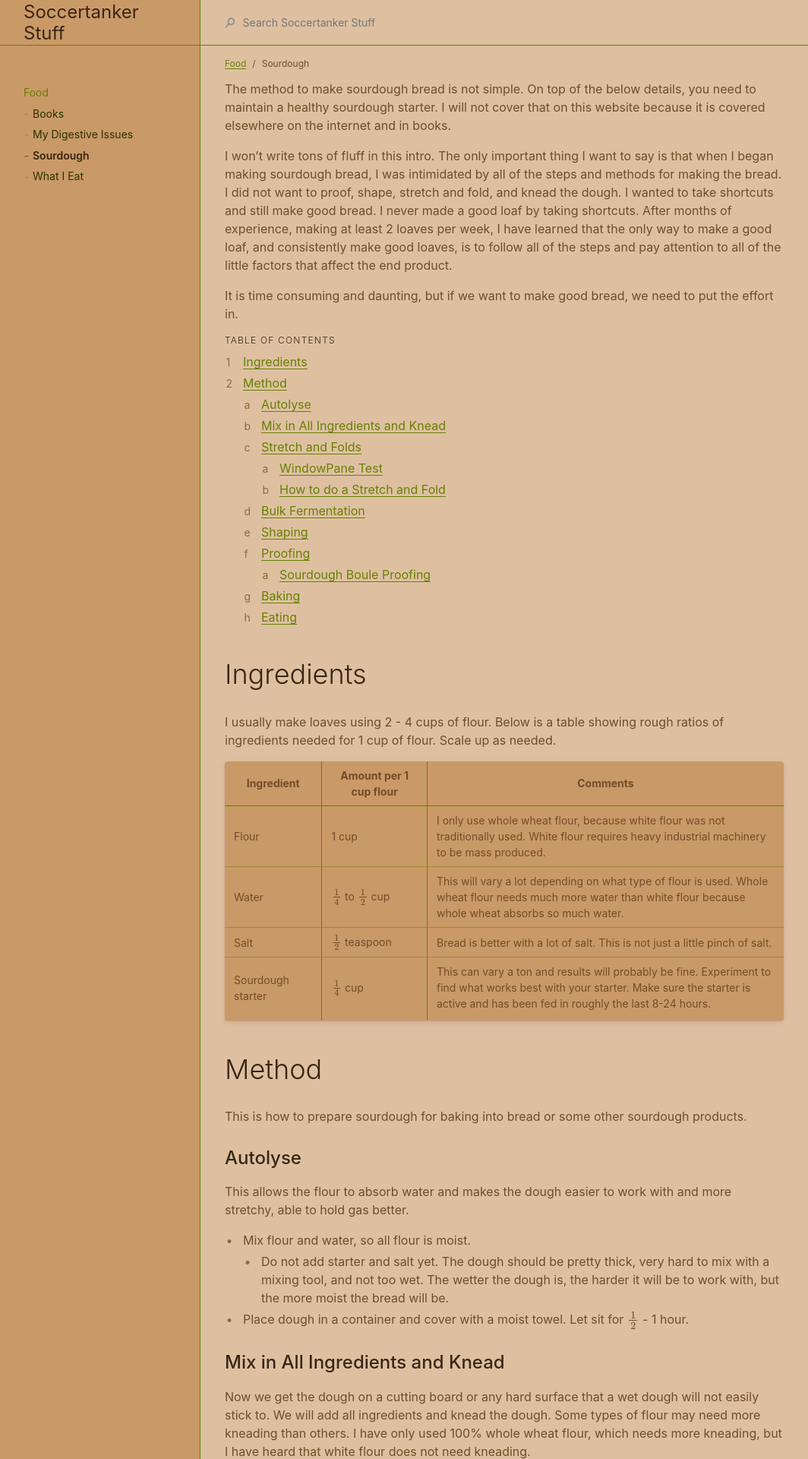
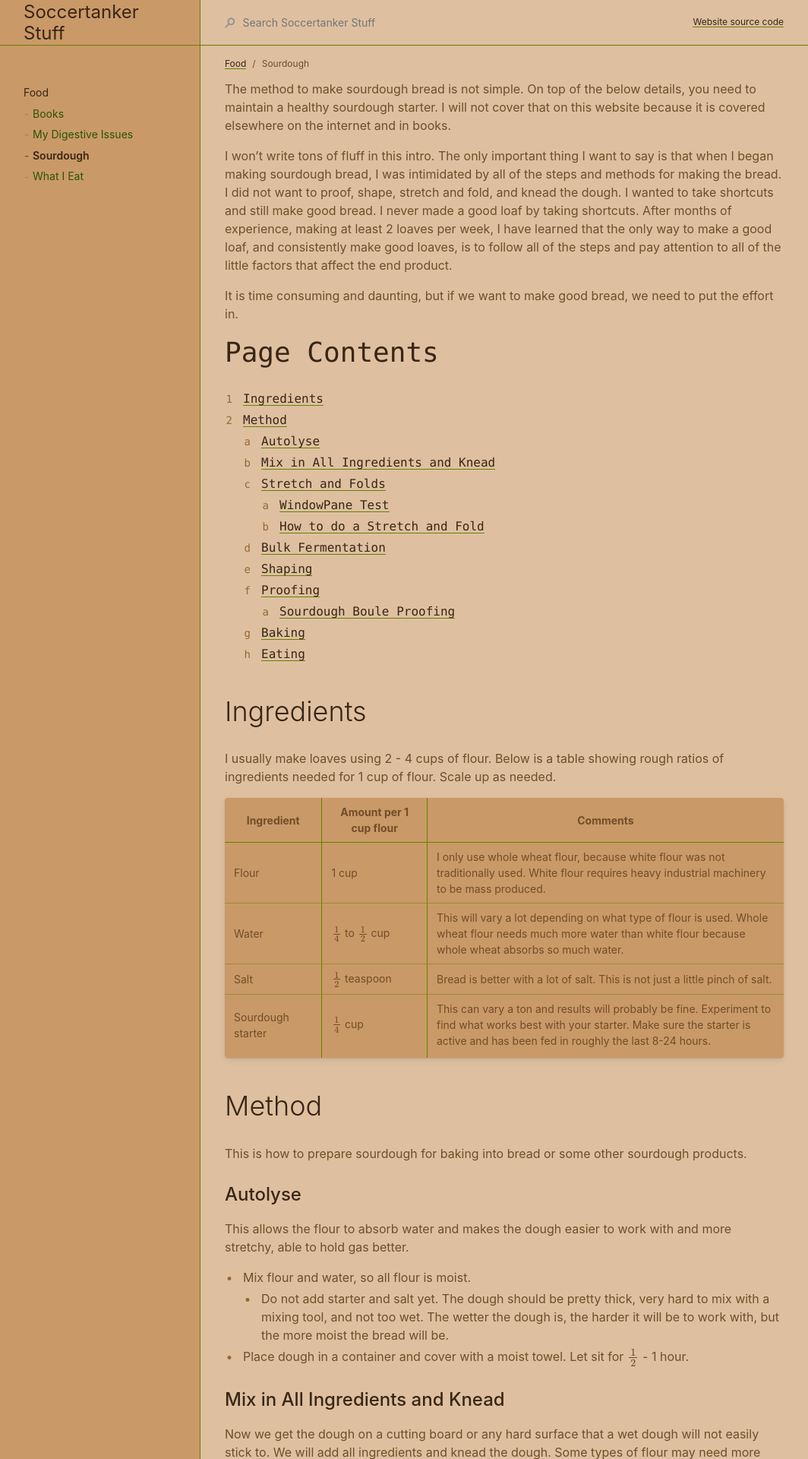
Before and after one commit to Soccertanker/Soccertanker.github.io, a Jekyll site: the page built from docs/food/sourdough.md, in a window 1280 px wide. Shown: the top 1920 px of the page at 76% size, without its empty margins (108-1172 px from the left). Built offline with Jekyll 4.4.1, drawn with Linux system fonts in a browser that asks for light colours; formulas are drawn with MathJax 3.

Commit message:
more updates

```diff
--- a/_config.yml
+++ b/_config.yml
@@ -12,10 +12,26 @@ plugins:
 compress_html:
         blanklines: true
 
-color_scheme: nil
+color_scheme: ""
 
 latex:
         source: https://cdnjs.cloudflare.com/ajax/libs/mathjax/2.7.5/latest.js?config=TeX-AMS_CHTML
         config: 'MathJax.Hub.Config({ TeX: { equationNumbers: { autoNumber: "AMS" } } })'
 
-footer_content: nil
+footer_content: ""
+
+# url of logo that shows at website's title
+# logo: "/assets/images/logo_title.gif"
+
+# enable site search
+search_enabled: true
+
+# enable support for hyphenated search words:
+search_tokenizer_separator: /[\s/]+/
+
+aux_links:
+        "Website source code":
+                - "//github.com/soccertanker/soccertanker.github.io"
+
+# enable links to headers
+heading_anchors: true
--- a/_sass/custom/custom.scss
+++ b/_sass/custom/custom.scss
@@ -39,7 +39,7 @@
 $green-000: #d6ff33;
 $green-100: #a3cc00;
 $green-200: #668000;
-$green-300: #293300;
+$green-300: #295500;
 
 //$yellow-000: #ffeb82;
 //$yellow-100: #fadf50;
@@ -64,15 +64,15 @@ $brown-dk-300: #392614;
 
 $body-background-color: $brown-lt-100;
 $sidebar-color: $brown-lt-200;
-$search-background-color: $brown-dk-100;
+$search-background-color: $brown-lt-200;
 $table-background-color: $brown-lt-200;
 $code-background-color: $brown-lt-000;
 
 $body-text-color: $brown-dk-100;
 $body-heading-color: $brown-dk-300;
-$search-result-preview-color: $green-100;
+$search-result-preview-color: $green-300;
 $nav-child-link-color: $green-300;
-$link-color: $green-200;
+$link-color: $brown-dk-300;
 $btn-primary-color: $green-000;
 $base-button-color: #f7f7f7;
 
--- a/docs/food/sourdough.md
+++ b/docs/food/sourdough.md
@@ -12,11 +12,11 @@ I won't write tons of fluff in this intro. The only important thing I want to sa
 
 It is time consuming and daunting, but if we want to make good bread, we need to put the effort in.
 
-# Table of Contents
-{: .no_toc .text-delta }
+# Page Contents
+{: .no_toc .text-mono }
 
-1. Table of Contents placeholder text
-{:toc}
+1. TOC placeholder text
+{:toc .text-mono }
 
 # Ingredients
 
```
Also changed, not shown: README.md (added), assets/images/logo.gif (added), assets/images/logo_title.gif (added).
